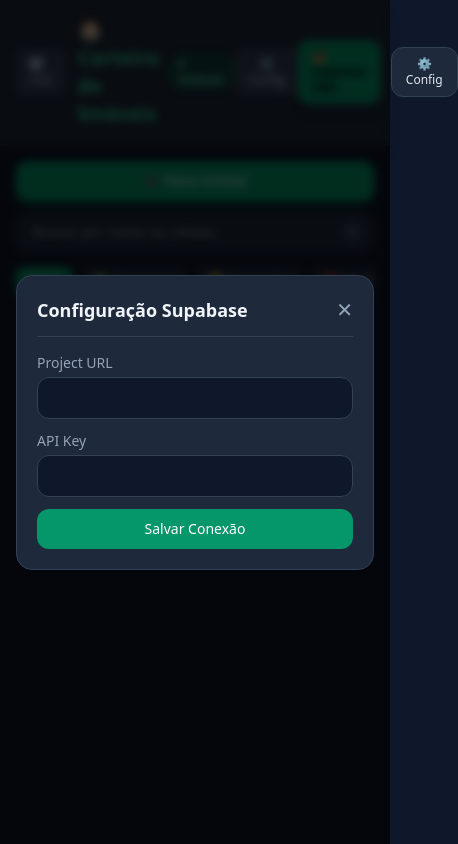
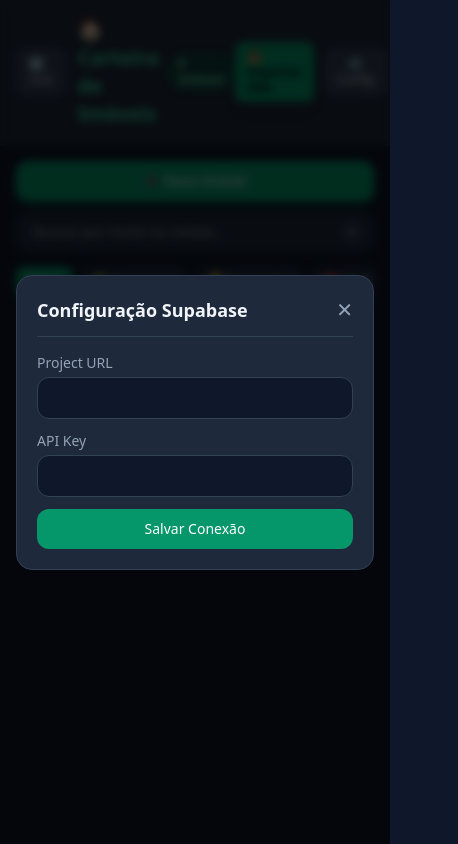
Before and after one commit to patovelho/gestao-leads, a plain HTML site: page imoveis.html in a window 390 px wide. Shown: the whole page, 458 px wide, since content can reach past the window. Drawn offline with nearby package versions, Linux system fonts and the light colour scheme.

Commit message:
Refactor header to include XML import functionality

```diff
--- a/imoveis.html
+++ b/imoveis.html
@@ -21,19 +21,13 @@
           🏠 Carteira de Imóveis <span id="totalImoveisBadge" class="text-xs bg-emerald-900/60 text-emerald-300 border border-emerald-700/50 px-2.5 py-0.5 rounded-full">0 imóveis</span>
         </h1>
       </div>
-      <button onclick="toggleModal('configModal')" class="text-xs bg-slate-700 hover:bg-slate-600 text-slate-200 px-3 py-1.5 rounded-lg border border-slate-600 flex items-center gap-1">
-        ⚙️ Config
-      </button>
-
-      <!-- Canto direito do cabeçalho (onde fica o botão Config) -->
     <div class="flex items-center gap-2.5">
-  <label class="bg-emerald-600 hover:bg-emerald-500 text-slate-950 font-bold px-3.5 py-2 rounded-xl text-xs cursor-pointer transition inline-flex items-center gap-1.5 shadow-lg">
+        <label class="bg-emerald-600 hover:bg-emerald-500 text-slate-950 font-bold px-3 py-1.5 rounded-lg text-xs cursor-pointer transition inline-flex items-center gap-1.5 shadow-lg">
           📥 Importar XML
           <input type="file" id="inputXmlImoveis" accept=".xml" onchange="importarNovosDoXML(event)" class="hidden">
         </label>
 
-  <!-- Seu botão Config original continua logo aqui ao lado -->
-  <button onclick="abrirConfig()" class="bg-slate-800 hover:bg-slate-700 text-slate-200 px-3.5 py-2 rounded-xl text-xs font-medium transition flex items-center gap-1.5 border border-slate-700">
+        <button onclick="toggleModal('configModal')" class="text-xs bg-slate-700 hover:bg-slate-600 text-slate-200 px-3 py-1.5 rounded-lg border border-slate-600 transition">
           ⚙️ Config
         </button>
       </div>
```
Lines whose indentation alone changed are shown as unchanged.
